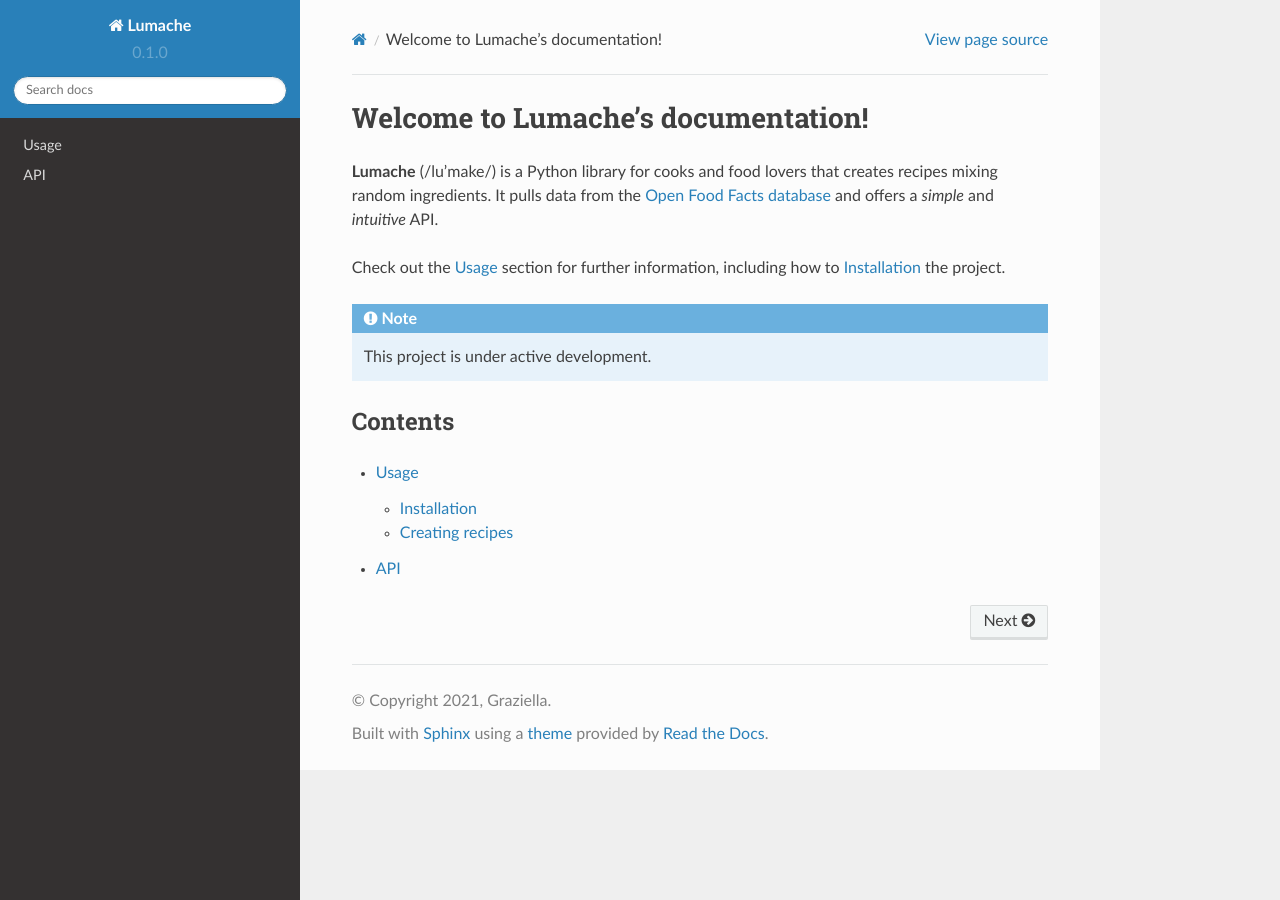
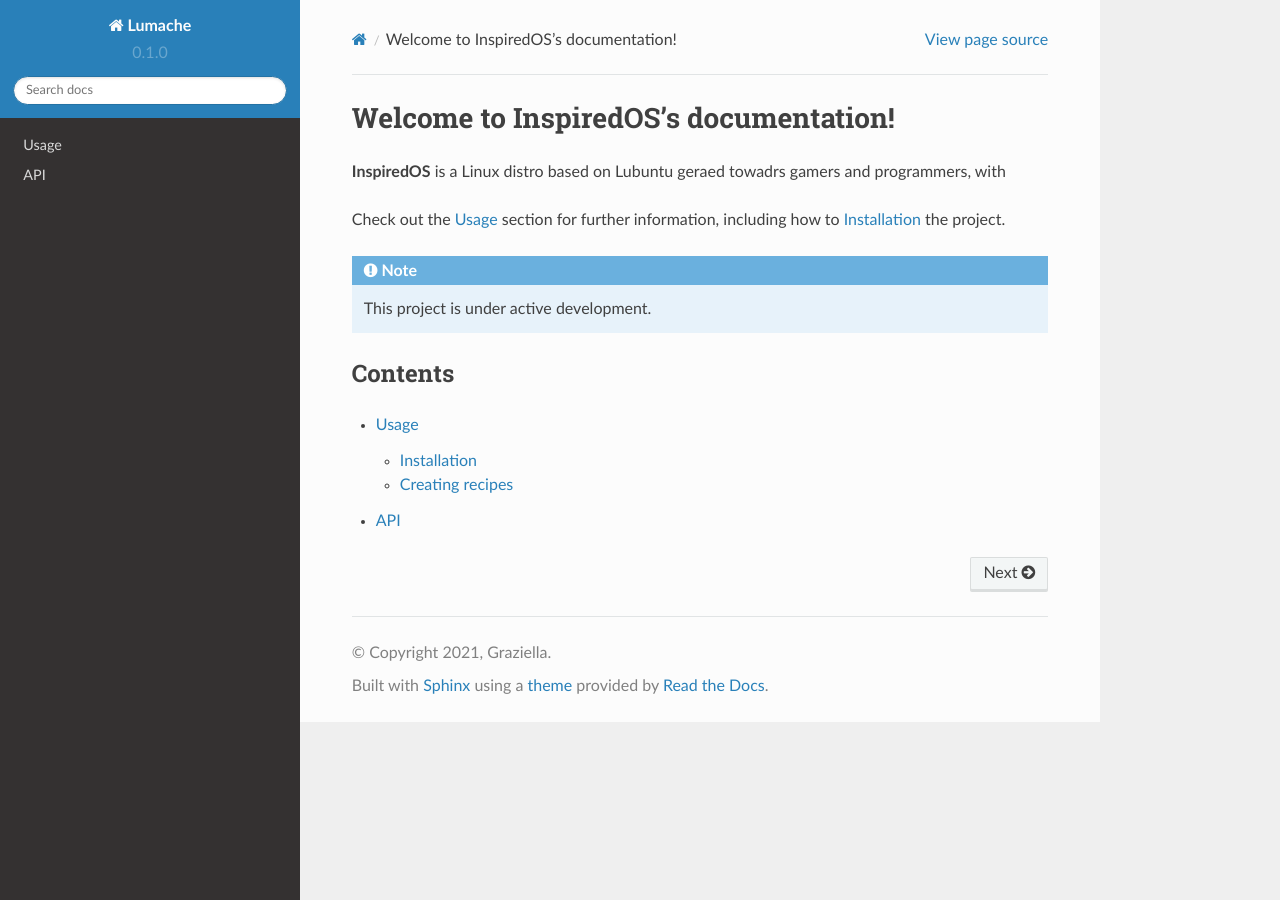
Before and after one commit to AHumanIBelieve/inspiredOS, a Sphinx documentation site: the page built from docs/source/index.rst, in a window 1280 px wide. Built offline with Sphinx 7.4.7 and the Read the Docs theme 2.0.0, drawn with Linux system fonts in a browser that asks for light colours.

Commit message:
Update index.rst

```diff
--- a/docs/source/index.rst
+++ b/docs/source/index.rst
@@ -1,10 +1,7 @@
-Welcome to Lumache's documentation!
+Welcome to InspiredOS's documentation!
 ===================================
 
-**Lumache** (/lu'make/) is a Python library for cooks and food lovers
-that creates recipes mixing random ingredients.
-It pulls data from the `Open Food Facts database <https://world.openfoodfacts.org/>`_
-and offers a *simple* and *intuitive* API.
+**InspiredOS** is a Linux distro based on Lubuntu geraed towadrs gamers and programmers, with
 
 Check out the :doc:`usage` section for further information, including
 how to :ref:`installation` the project.
```
